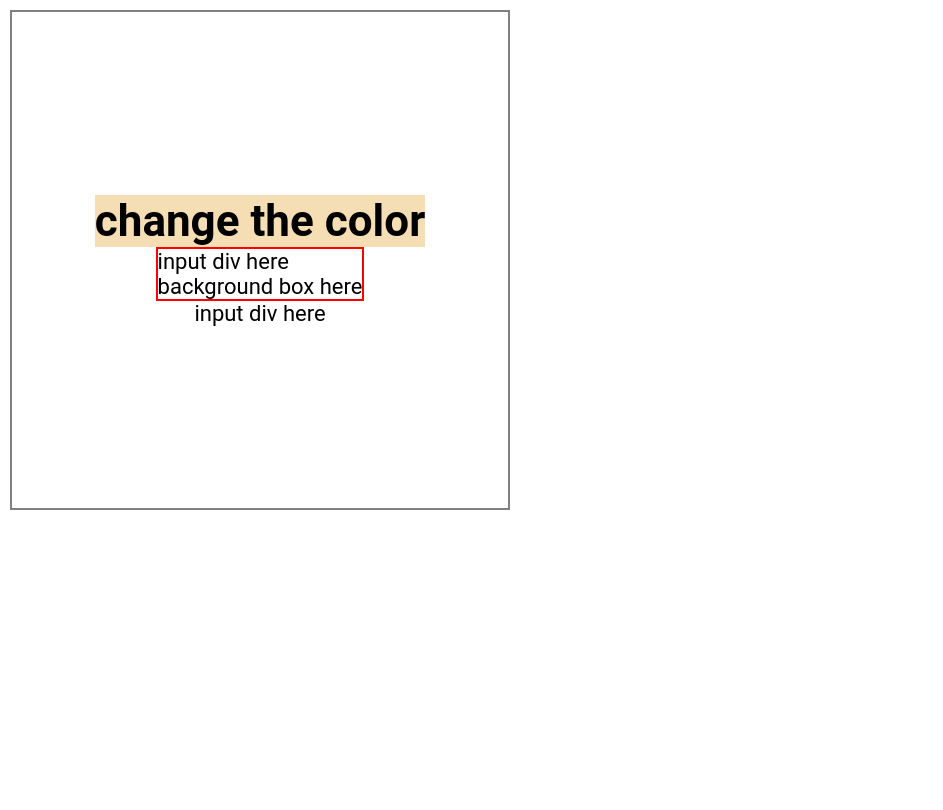
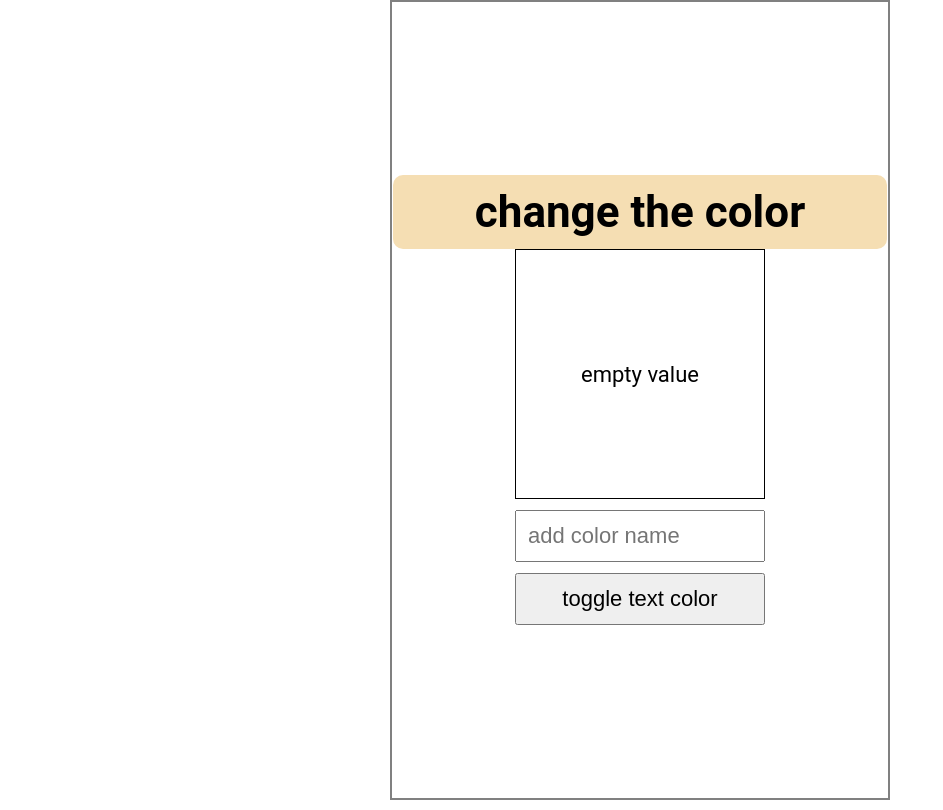
Before and after one commit to joelyles/01project, a React (Create React App) app: page / in a window 1280 px wide. Shown: the whole page, without its empty margins (0-943 px from the left). Built offline with nearby package versions, Linux system fonts and the light colour scheme.

Commit message:
followed tutorial to complete project

```diff
--- a/src/App.js
+++ b/src/App.js
@@ -1,13 +1,25 @@
 import Header from "./Header";
 import BackgroundBox from "./BackgroundBox";
 import InputColor from "./InputColor";
+import { useState } from "react";
 
 function App() {
+    const [colorValue, setColorValue] = useState('')
+    const [isDarkText, setIsDarkText] = useState(true)
+
   return (
     <div className="App">
       <Header title='change the color'/>
-      <BackgroundBox />
-      <InputColor />
+      <BackgroundBox
+        colorValue={colorValue}
+        isDarkText={isDarkText}
+      />
+      <InputColor
+        colorValue={colorValue}
+        setColorValue={setColorValue}
+        isDarkText={isDarkText}
+        setIsDarkText={setIsDarkText}
+      />
     </div>
   );
 }
--- a/src/BackgroundBox.js
+++ b/src/BackgroundBox.js
@@ -1,12 +1,21 @@
 import InputColor from "./InputColor"
 
-const BackgroundBox = () => {
+const BackgroundBox = ({ colorValue, isDarkText }) => {
   return (
-    <main>
-        <InputColor />
-      <p>background box here</p>
-    </main>
+    <section
+        className="square"
+        style={{
+            backgroundColor: colorValue,
+            color: isDarkText ? '#000' : "#fff"
+        }}
+        >
+        <p>{colorValue ? colorValue : "empty value"}</p>
+    </section>
   )
 }
 
+BackgroundBox.defaultProps = {
+    colorValue: "empty color value"
+}
+
 export default BackgroundBox
--- a/src/InputColor.js
+++ b/src/InputColor.js
@@ -1,8 +1,27 @@
-const InputColor = () => {
+import { useRef } from 'react';
+
+const InputColor = ({ colorValue, setColorValue, isDarkText, setIsDarkText }) => {
+    const inputRef = useRef();
   return (
-    <div>
-      <p>input div here</p>
-    </div>
+    <form onSubmit={(e) => e.preventDefault()}>
+      <label>Add Color Name:</label>
+      <input
+        autoFocus
+        ref={inputRef}
+        id="search"
+        type="text"
+        role="colorinput"
+        placeholder="add color name"
+        required
+        value={colorValue}
+        onChange={(e) => setColorValue(e.target.value)}
+         />
+         <button
+            type='button'
+            onClick={() => setIsDarkText(!isDarkText)}
+        > toggle text color
+        </button>
+    </form>
   )
 }
 
--- a/src/index.css
+++ b/src/index.css
@@ -24,11 +24,50 @@ body {
   align-items: center;
   justify-content: center;
   max-width: 500px;
-  min-height: 500px;
-  margin: 10px;
+  min-height: 100vh;
+  margin: auto;
 }
 
-main {
-  height: calc(100% -2px);
-  border: 2px solid red;
+header {
+  width: calc(100% - 2px);
+  padding: 0.5rem;
+  display: flex;
+  align-items: center;
+  justify-content: center;
+  border-radius: 10px;
 }
+
+.square {
+  height: 250px;
+  width: 250px;
+  display: flex;
+  flex-direction: column;
+  align-items: center;
+  justify-content: center;
+  border: 1px solid black;
+}
+
+form {
+  width: 250px;
+}
+
+label {
+  position: absolute;
+  left: -99999px;
+}
+
+input[type='text'] {
+  margin-top: 0.5rem;
+  padding: 0.5rem;
+  width: 100%;
+  font-size: 1rem;
+  outline: none;
+}
+
+button {
+  width: 100%;
+  min-height: 48px;
+  margin-top: 0.5rem;
+  font-size: 1rem;
+  padding: 0.5rem;
+}
```
